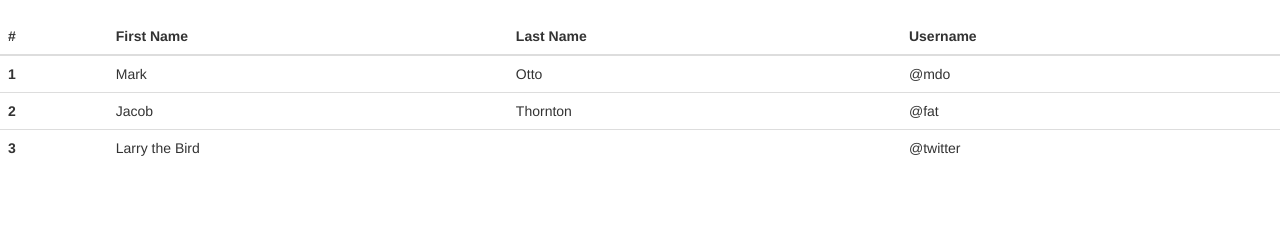
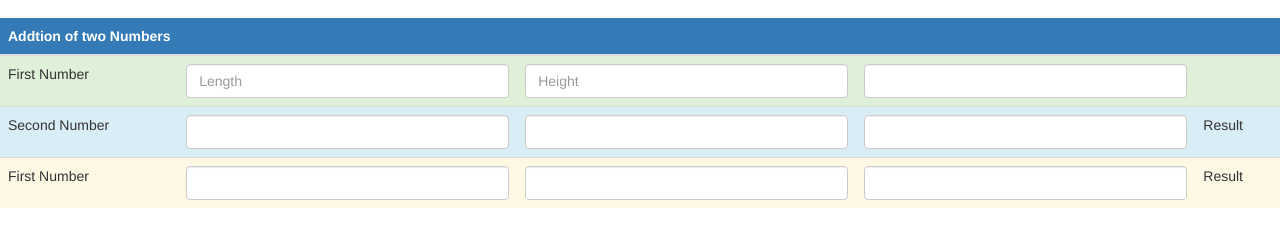
Before and after one commit to Afiya/demo, a plain HTML site: page table.html in a window 1280 px wide. Shown: the part 54-300 px from the top of the page. Drawn offline with Linux system fonts and the light colour scheme.

Commit message:
Add files via upload

```diff
--- a/table.html
+++ b/table.html
@@ -8,6 +8,26 @@
   <link rel="stylesheet" href="css/bootstrap.min.css">
   <script src="js/jquery.min.js"></script>
   <script src="js/bootstrap.min.js"></script>
+  <script>
+$(document).ready(function(){
+  $(".2TframePriceCalculation").on("keyup blur",function () {
+
+				//--------Start----------------------------------------//
+
+				var a = parseInt($('#n1').val()); // height
+				var b = parseInt($('#n2').val());
+
+						if($('#n1').val()!='' && $('#n2').val()!=''){
+
+								x = a + b;
+
+								$('.result').html(x);
+					   }
+			//--------End----------------------------------------//
+
+			});
+});
+  </script>
 </head>
 <body>
 
@@ -36,30 +56,59 @@
 
 	<table class="table table-sm">
   <thead>
-    <tr>
-      <th>#</th>
-      <th>First Name</th>
-      <th>Last Name</th>
-      <th>Username</th>
+    <tr class="bg-primary">
+      <th colspan="5">Addtion of two Numbers</th>
     </tr>
   </thead>
   <tbody>
-    <tr class="table-success">
-      <th scope="row">1</th>
-      <td>Mark</td>
-      <td>Otto</td>
-      <td>@mdo</td>
+    <tr class="bg-success">
+      <td>First Number</td>
+      <td>
+        <input class="form-control 2TframePriceCalculation" id="n1" type="text" placeholder="Length">
+      </td>
+
+      <td>
+        <input class="form-control 2TframePriceCalculation" id="n2" type="text" placeholder="Height">
+      </td>
+
+      <td>
+        <input class="form-control" id="n22" type="text">
+      </td>
+
+      <td><span class="result"></span></td>
+
     </tr>
-    <tr class="table-info">
-      <th scope="row">2</th>
-      <td>Jacob</td>
-      <td>Thornton</td>
-      <td>@fat</td>
+    <tr class="bg-info">
+      <td>Second Number</td>
+      <td>
+        <input class="form-control" id="n222" type="text"  placeholder="">
+      </td>
+
+      <td>
+        <input class="form-control" id="n11" type="text">
+      </td>
+
+      <td>
+        <input class="form-control" id="n22" type="text">
+      </td>
+
+      <td>Result</td>
     </tr>
-    <tr class="btable-warning">
-      <th scope="row">3</th>
-      <td colspan="2">Larry the Bird</td>
-      <td>@twitter</td>
+    <tr class="bg-warning">
+      <td>First Number</td>
+      <td>
+        <input class="form-control" id="n3" type="text">
+      </td>
+
+      <td>
+        <input class="form-control" id="n11" type="text">
+      </td>
+
+      <td>
+        <input class="form-control" id="n22" type="text">
+      </td>
+
+      <td>Result</td>
     </tr>
   </tbody>
 </table>
```
